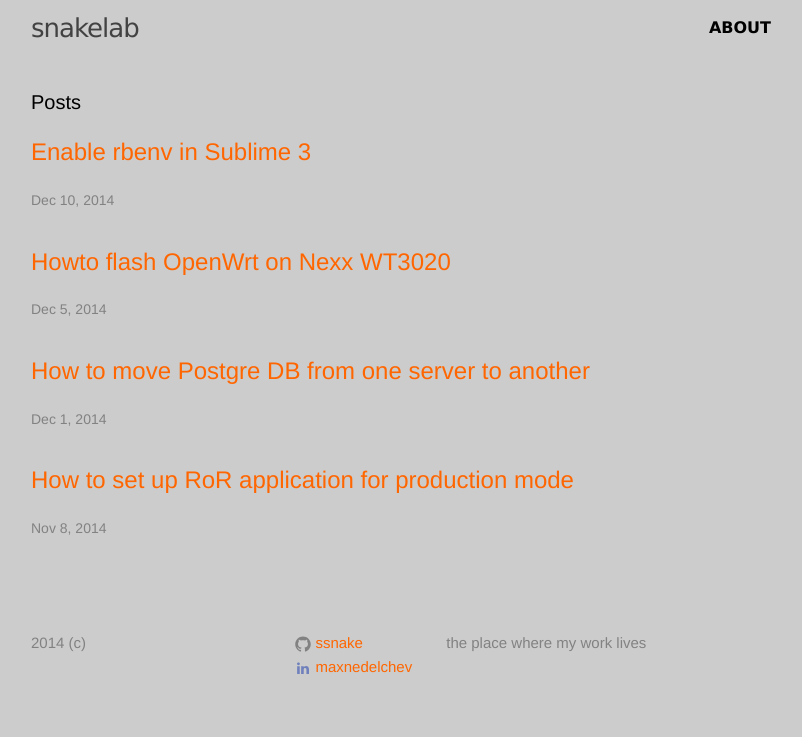
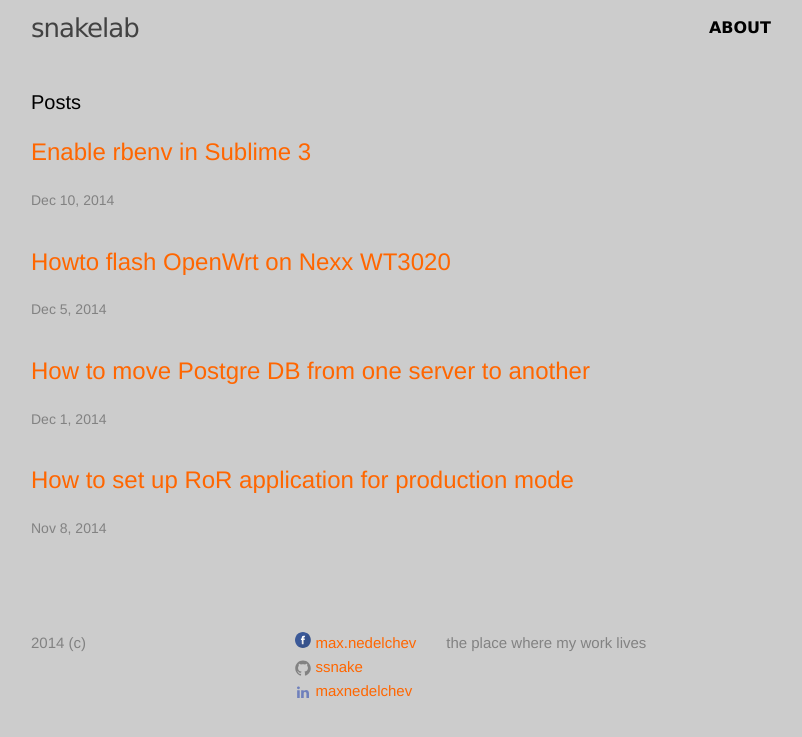
Before and after one commit to ssnake/ssnake.github.io, a Jekyll site: the page built from index.html, in a window 1280 px wide. Shown: the top 737 px of the page, without its empty margins (239-1041 px from the left). Built offline with Jekyll 4.4.1, drawn with Linux system fonts in a browser that asks for light colours; Markdown is read by kramdown in place of the engine named in the settings.

Commit message:
added facebook link

```diff
--- a/_config.yml
+++ b/_config.yml
@@ -8,6 +8,7 @@
 url: "http://snakelab.cc" # the base hostname & protocol for your site
 #twitter_username: jekyllrb
 github_username:  ssnake
+facebook: max.nedelchev
 
 # Build settings
 markdown: redcarpet
--- a/_includes/footer.html
+++ b/_includes/footer.html
@@ -27,6 +27,16 @@
 
       <div class="footer-col  footer-col-2">
         <ul class="social-media-list">
+          {% if site.facebook %}
+          <a href="https://facebook.com/{{ site.facebook }}">
+          <svg width="16px" height="16px" viewBox="0 0 60 60" version="1.1" xmlns="http://www.w3.org/2000/svg" xmlns:xlink="http://www.w3.org/1999/xlink" xmlns:sketch="http://www.bohemiancoding.com/sketch/ns">
+            <path d="M0.112290344,30 C0.112290344,13.4314567 13.3426506,0 29.663129,0 C45.9836073,0 59.2139676,13.4314567 59.2139676,30 C59.2139676,46.5685433 45.9836073,60 29.663129,60 C13.3426506,60 0.112290344,46.5685433 0.112290344,30 Z M0.112290344,30" fill="#3B5998" sketch:type="MSShapeGroup"></path>
+          <path d="M32.1341457,46.3196729 L32.1341457,29.9980891 L36.5657565,29.9980891 L37.1530406,24.3735809 L32.1341457,24.3735809 L32.141675,21.5584604 C32.141675,20.091502 32.2787707,19.3054722 34.351206,19.3054722 L37.1216686,19.3054722 L37.1216686,13.6803271 L32.6894304,13.6803271 C27.3655995,13.6803271 25.491749,16.4088187 25.491749,20.9972835 L25.491749,24.3742179 L22.1732173,24.3742179 L22.1732173,29.998726 L25.491749,29.998726 L25.491749,46.3196729 L32.1341457,46.3196729 Z M32.1341457,46.3196729" id="Path" fill="#FFFFFF" sketch:type="MSShapeGroup"></path>
+          <path d="M59.2139676,30 C59.2139676,46.5685433 45.9836073,60 29.663129,60 C23.6102502,60 17.9824147,58.1525134 13.2970341,54.9827754 L47.1572554,5.81941103 C54.4691534,11.2806503 59.2139676,20.0777973 59.2139676,30 Z M59.2139676,30" id="reflec" fill-opacity="0.08" fill="#000000" sketch:type="MSShapeGroup"></path>
+          </svg>
+          <span class="username">{{ site.facebook }}</span>
+          </a>
+          {% endif %}
           {% if site.github_username %}
           <li>
             <a href="https://github.com/{{ site.github_username }}">
```
